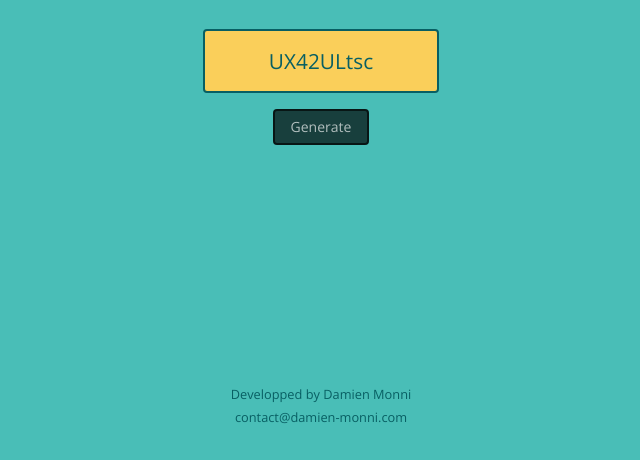
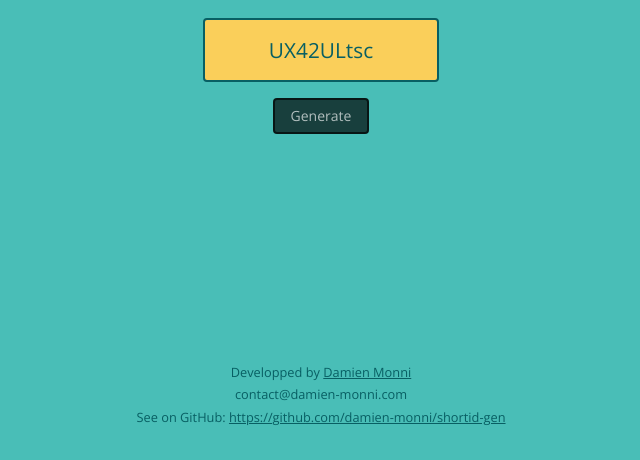
Before and after one commit to damien-monni/shortid-gen, a website built with webpack: page dist/index.html in a window 1280 px wide. Shown: the part 340-800 px from the top of the page, without its empty margins (319-959 px from the left). Built offline with nearby package versions, Linux system fonts and the light colour scheme.

Commit message:
Add info to footer

```diff
--- a/dist/index.html
+++ b/dist/index.html
@@ -33,8 +33,16 @@
     </main>
 
     <footer>
-      <p>Developped by Damien Monni</p>
+      <p>
+        Developped by <a href="https://www.damien-monni.com">Damien Monni</a>
+      </p>
       <p>contact@damien-monni.com</p>
+      <p>
+        See on GitHub:
+        <a href="https://github.com/damien-monni/shortid-gen"
+          >https://github.com/damien-monni/shortid-gen</a
+        >
+      </p>
     </footer>
 
     <script src="main.js"></script>
```
